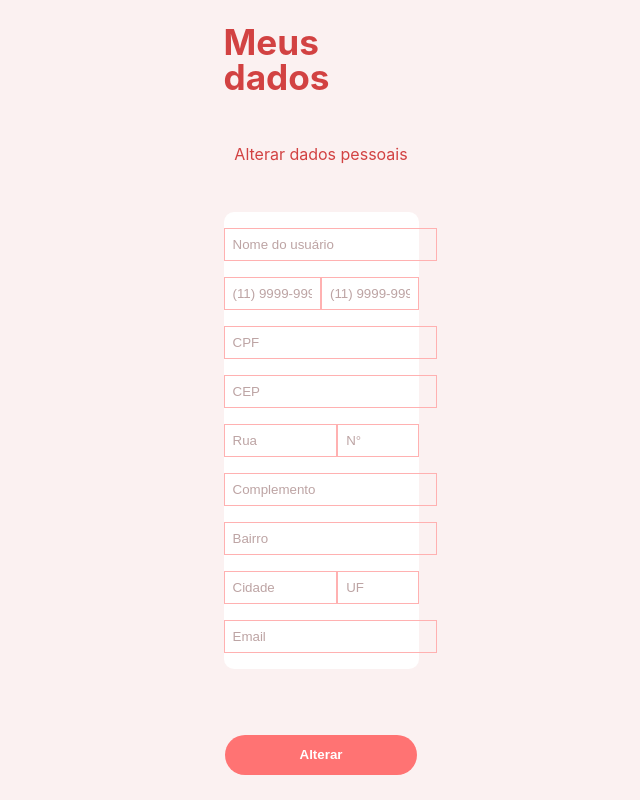
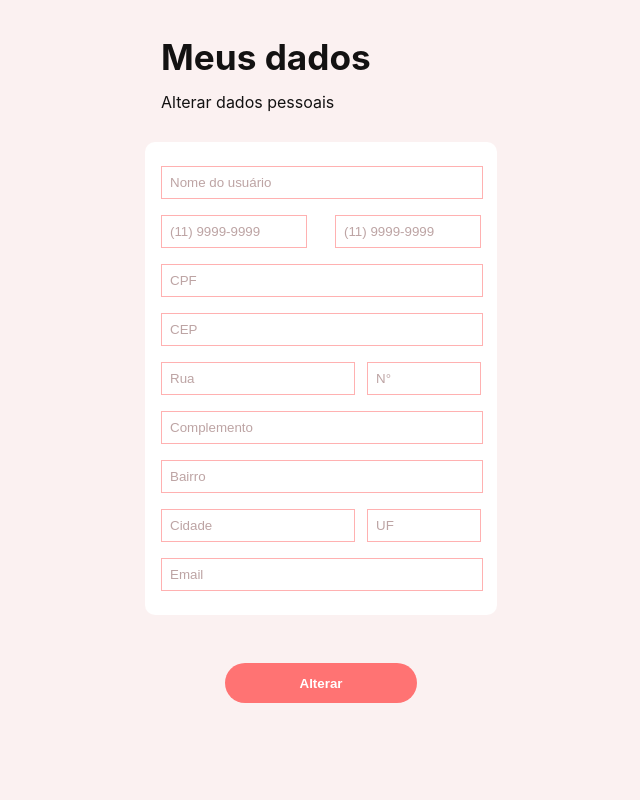
Before and after one commit to larissa-NUF/alge, a PHP site: page /userData.html in a window 1280 px wide. Shown: the whole page, without its empty margins (319-959 px from the left). Run offline with PHP 8.4, Linux system fonts and the light colour scheme; some libraries are stand-ins or nearby versions.

Commit message:
feat: tela meus dados

```diff
--- a/css/showcase.css
+++ b/css/showcase.css
@@ -2,18 +2,18 @@
 .itens{
     display: flex;
     flex-direction: column;
-    justify-content: space-around;
+    justify-content: space-between;
     align-items: center;
     height: 100%;
 }
 
 .itens_row{
     display: flex;
-    justify-content: space-between;
+    justify-content: space-evenly;
 }
 
 .item{
-    width: 22%;
+    width: 17%;
     min-width: 250px;
     border-radius: 5px;
     min-height: 450px;
--- a/css/singin.css
+++ b/css/singin.css
@@ -64,6 +64,7 @@ button span{
     font-size: 1.3em;
     line-height: 30px;
     color: #DEBCBC;
+    padding-left: 12px;
 }
 
 .menu{
--- a/css/userData.css
+++ b/css/userData.css
@@ -6,11 +6,19 @@ main {
   }
 
   .container {
-    width: 50%;
+    width: 25%;
     height: 100%;
     display: flex;
     flex-direction: column;
-    justify-content: space-around;
+    gap: 2em;
+  }
+
+  .title{
+    display: flex;
+    flex-direction: column;
+    width: 100%;
+    color: rgb(19, 18, 18);
+    gap: 1.2em;
   }
 
   .form {
@@ -19,7 +27,8 @@ main {
     border: none;
     background-color: #FFFFFF;
     border-radius: 10px;
-    padding: 1em 0;
+    padding: 1.5em 1em;
+    width: 100%;
   }
 
   form {
@@ -29,7 +38,7 @@ main {
   }
 
   .input input {
-    width: 100%;
+    width: 95%;
     border: 1px solid #FFB1B1;
     background-color: transparent;
     padding: 8px;
@@ -41,11 +50,11 @@ main {
   }
 
   .duoCampo input:first-child {
-    width: 59%;
+    width: 55%;
   }
 
   .duoCampo input:last-child {
-    width: 39%;
+    width: 30%;
   }
 
   .cellphone{
@@ -54,7 +63,7 @@ main {
   }
 
   .cellphone input{
-    width: 49%;
+    width: 40%;
   }
 
 
@@ -75,6 +84,12 @@ main {
     display: flex;
     justify-content: center;
     align-items: center;
+    transition: all .5s linear;
+  }
+
+  .alterarBtn button:hover{
+    background: #9e4545;
+    cursor: pointer;
   }
 
   ::placeholder{
--- a/userData.html
+++ b/userData.html
@@ -6,23 +6,22 @@
     <meta name="viewport" content="width=device-width, initial-scale=1.0">
     <link rel="stylesheet" href="css/reset.css">
     <link rel="stylesheet" href="css/login.css">
-    <link rel="stylesheet" href="css/menu.css">
-    <link rel="stylesheet" href="css/footer.css">
     <link rel="stylesheet" href="css/userData.css">
     <title>Perfil</title>
     <script src="https://cdnjs.cloudflare.com/ajax/libs/jquery/3.6.4/jquery.min.js" integrity="sha512-pumBsjNRGGqkPzKHndZMaAG+bir374sORyzM3uulLV14lN5LyykqNk8eEeUlUkB3U0M4FApyaHraT65ihJhDpQ==" crossorigin="anonymous" referrerpolicy="no-referrer"></script>
     <script src="https://cdnjs.cloudflare.com/ajax/libs/jquery.mask/1.14.15/jquery.mask.min.js"></script>
 </head>
 <body>
-    <main>
-        <div class="container">
+    <main class="container">
+
+        <div class="title">
             <h1>
                 Meus dados
             </h1>
-
             <p>
                 Alterar dados pessoais
             </p>
+        </div>
 
         <div class="form">
             <form action="">
@@ -56,13 +55,12 @@
                 <div class="input">
                     <input type="text" placeholder="Email">
                 </div>
-
             </form>
         </div>
         <div class="alterarBtn">
             <button> Alterar </button>
         </div>
-        </div>
+
     </main>
 
 
```
Also changed, not shown: css/favorite.css (+6 -1 lines), css/shopcart.css (+6 -3 lines). Lines whose indentation alone changed are shown as unchanged.
